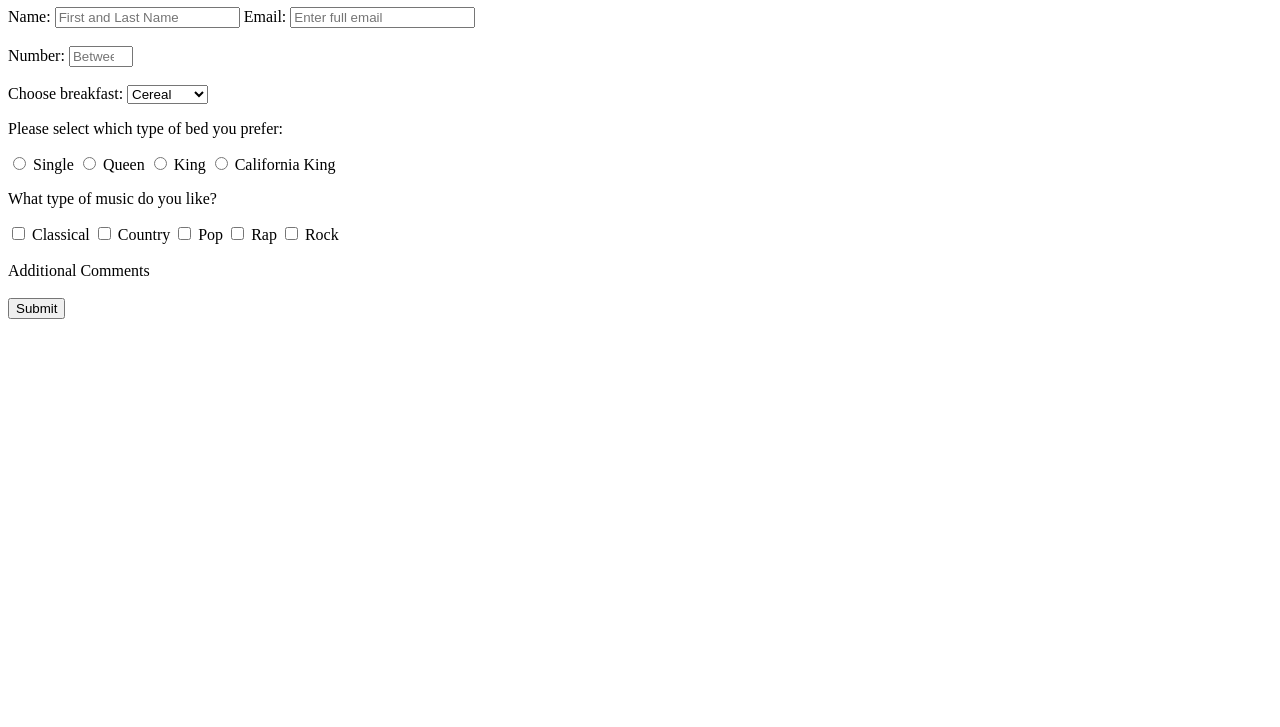
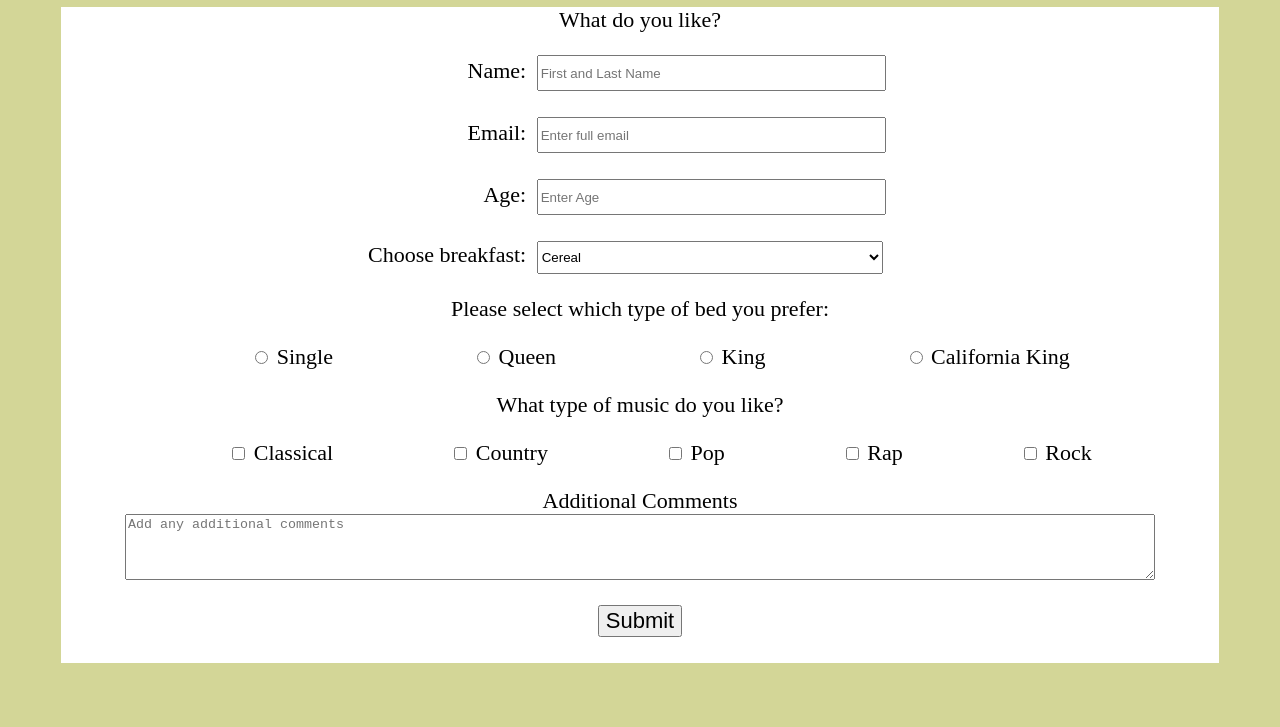
Before and after one commit to Stevegolden12/Build-Survey-Form, a plain HTML site: page index.html in a window 1280 px wide. Shown: the part 73-800 px from the top of the page. Drawn offline with Linux system fonts and the light colour scheme.

Commit message:
CSS layout and color modification
Created css layout and colors for all three breakpoints.

```diff
--- a/css/main.css
+++ b/css/main.css
@@ -1,3 +1,158 @@
-body
-{
+
+:root {
+    --main-bkgnd-color: #d3d697;
+    --main-front-color: white;
+    --small-bkpnt-font: 22px;
 }
+
+body {
+    background-color: var(--main-bkgnd-color);
+}
+.index__mainWrapper {
+    background-color: var(--main-front-color);
+    font-size: var(--small-bkpnt-font);
+    width: 90%;
+    margin: 0 auto;
+    padding: 0 10px;
+}
+
+#title {
+  text-align: center;
+}
+
+#description {
+  text-align: center;
+}
+
+#name-label,
+#email-label,
+#number-label {
+  display: inline-block;
+  width: 100%;
+  margin-bottom: 5px;
+  text-align: center;
+}
+
+#name,
+#email,
+#number {
+    width: 90%;
+    height: 30px;
+    display: block;
+    margin: 0 auto;
+}
+
+#dropdown {
+  display: block;
+  text-align: center;
+}
+
+.index__brkfstOpt {
+  display: block;
+  margin: 0 auto;
+  width: 50%;
+  height: 33px;
+}
+
+.index__bedChs {
+    text-align: center;
+}
+
+.index__bedOpt {
+    list-style: none;
+}
+
+.index__musicChs {
+  text-align: center;
+}
+
+.index__musicOpt {
+  list-style: none;
+}
+
+#comments-label {
+  display: block;
+  text-align: center;
+}
+
+#comments {
+  display: block;
+  margin: 0 auto;
+  width: 90%;
+  margin-bottom: 25px;
+  height: 60px;
+}
+
+#submit {
+    display: block;
+    margin: 0 auto;
+    font-size: 22px;
+}
+
+/* 768px breakpoint */
+@media (min-width: 768px) {
+    #name-label,
+    #email-label,
+    #number-label,
+    #dropdown{
+      width: 25%;
+      text-align: right;
+      padding-right: 5px;
+    }
+
+  #dropdown {
+    display:inline-block;
+  }
+
+  #name,
+  #email,
+  #number{
+    display: inline-block;
+    width: 64%;
+  }
+
+  .index__brkfstOpt {
+    display: inline-block;
+    width: calc(64% + 5px);
+  }
+
+  .index__bedOpt {
+    display: flex;
+    justify-content: space-around;
+  }
+
+  .index__musicOpt {
+    display: flex;
+    justify-content: space-around;
+  }
+
+}
+
+/* 1024px breakpoint */
+@media(min-width: 1024px) {
+  #name-label,
+  #email-label,
+  #number-label,
+  #dropdown {
+    width: 40%;
+  }
+
+  #name,
+  #email,
+  #number {
+    width: 30%;
+  }
+
+  .index__brkfstOpt {
+    width: calc(30% + 5px);
+  }
+
+  .index__bedOpt {
+    justify-content: space-evenly;
+  }
+
+  .index__musicOpt {
+    justify-content: space-evenly;
+  }
+
+}
--- a/index.html
+++ b/index.html
@@ -7,53 +7,78 @@
     <link rel="stylesheet" href="css/main.css" />
 </head>
 <body>
-    <h1 id="title">Title</h1>
-    <p id="description"></p>
+    <h1 id="title">Survey Form</h1>
+    <main class="index__mainWrapper">
+    <p id="description">What do you like?</p>
     <form id="survey-form">
 
         <label for="name" id="name-label">Name: </label>
         <input type="text" id="name" placeholder="First and Last Name" />
+        </br></br>
         <label for="email" id="email-label">Email: </label>
         <input type="email" id="email" placeholder="Enter full email" />
         </br></br>
-        <label for="number" id="number-label">Number: </label>
-        <input type="number" id="number" placeholder="Between 0-100" min="0" max="100" />
+        <label for="number" id="number-label">Age: </label>
+        <input type="number" id="number" placeholder="Enter Age" min="0" max="100" />
         </br></br>
         <label for="dropdown" id="dropdown">Choose breakfast: </label>
 
-        <select>
+        <select class="index__brkfstOpt">
             <option>Cereal</option>
             <option>Omelets</option>
             <option>Pancakes</option>
             <option>Waffles</option>
         </select>
 
-        <p>Please select which type of bed you prefer:</p>
+        <p class="index__bedChs">Please select which type of bed you prefer:</p>
+        <ul class="index__bedOpt">
+          <li>
             <input type="radio" name="bed" />
             <label for="bed">Single</label>
+          </li>
+          <li>
             <input type="radio" name="bed" />
             <label for="bed">Queen</label>
+          </li>
+          <li>
             <input type="radio" name="bed" />
             <label for="bed">King</label>
+          </li>
+          <li>
             <input type="radio" name="bed" />
             <label for="bed" id="bed-label">California King</label>
+          </li>
+        </ul>
 
-        <p>What type of music do you like?</p>
+        <p class="index__musicChs">What type of music do you like?</p>
+        <ul class="index__musicOpt">
+          <li>
             <input type="checkbox" name="music" />
             <label for="music">Classical</label>
+          </li>
+          <li>
             <input type="checkbox" name="music" />
             <label for="music">Country</label>
+          </li>
+          <li>
             <input type="checkbox" name="music" />
             <label for="music">Pop</label>
+          </li>
+          <li>
             <input type="checkbox" name="music" />
             <label for="music">Rap</label>
+          </li>
+          <li>
             <input type="checkbox" name="music" />
             <label for="music">Rock</label>
-        </br></br>
+          </li>
+        </ul>
         <label for="comments" id="comments-label">Additional Comments</label>
-        <textarea" id="comments></textarea">
-        </br></br>
+        <textarea id="comments" placeholder="Add any additional comments"></textarea>
+
         <button type="submit" id="submit">Submit</button>
+        </br>
 </form>
+</main>
 </body>
 </html>
```
Lines whose indentation alone changed are shown as unchanged.
